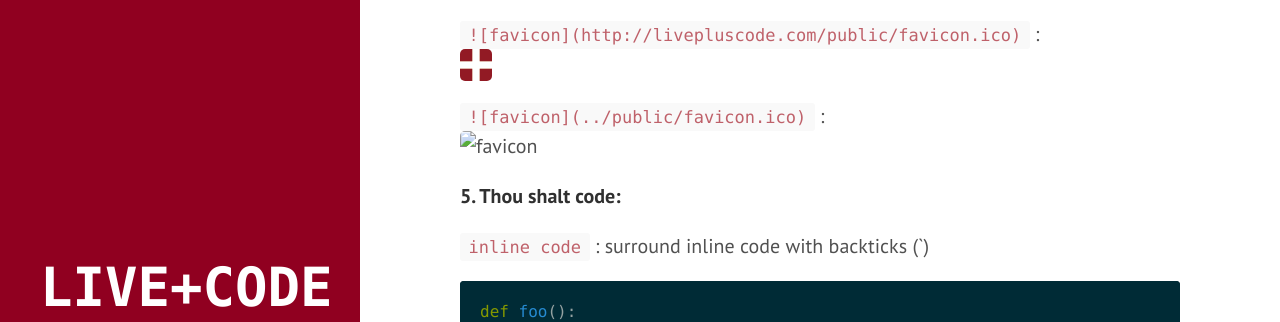
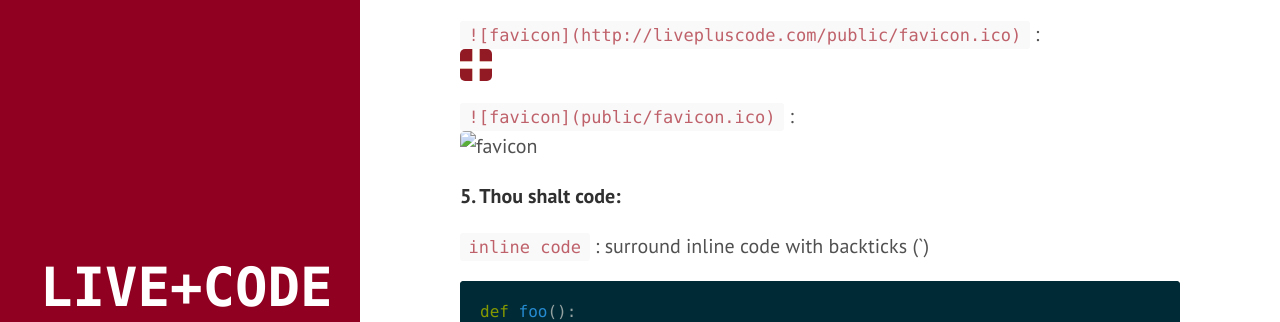
Before and after one commit to matteosandrin/matteosandrin.github.io, a Jekyll site: the page built from _posts/15-08-25-let-there-be-markdown.md, in a window 1280 px wide and 900 px high, scrolled down 949 px. Shown: the part 153-475 px from the top of the window. Built offline with Jekyll 4.4.1, drawn with Linux system fonts in a browser that asks for light colours; Markdown is read by kramdown in place of the engine named in the settings.

Commit message:
ChChange the first post a bit

```diff
--- a/_posts/15-08-25-let-there-be-markdown.md
+++ b/_posts/15-08-25-let-there-be-markdown.md
@@ -32,7 +32,7 @@ Here I present to you its core beliefs summarized for future reference:
 **4. Thou shalt provide illustrations through aforementioned hyperlinks:**
 
 `![favicon](http://livepluscode.com/public/favicon.ico)` : ![favicon](http://livepluscode.com/public/favicon.ico)
-`![favicon](../public/favicon.ico)` : ![favicon](../public/favicon.ico)
+`![favicon](public/favicon.ico)` : ![favicon](public/favicon.ico)
 
 **5. Thou shalt code:**
 
```
